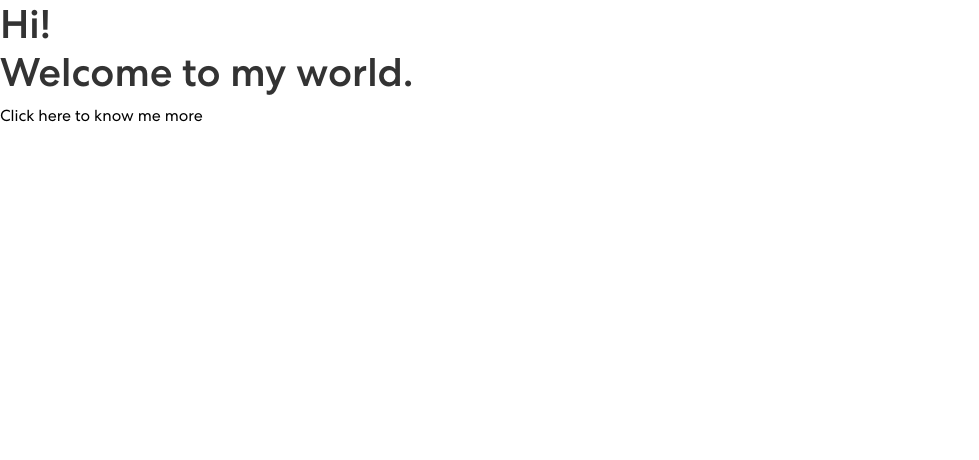
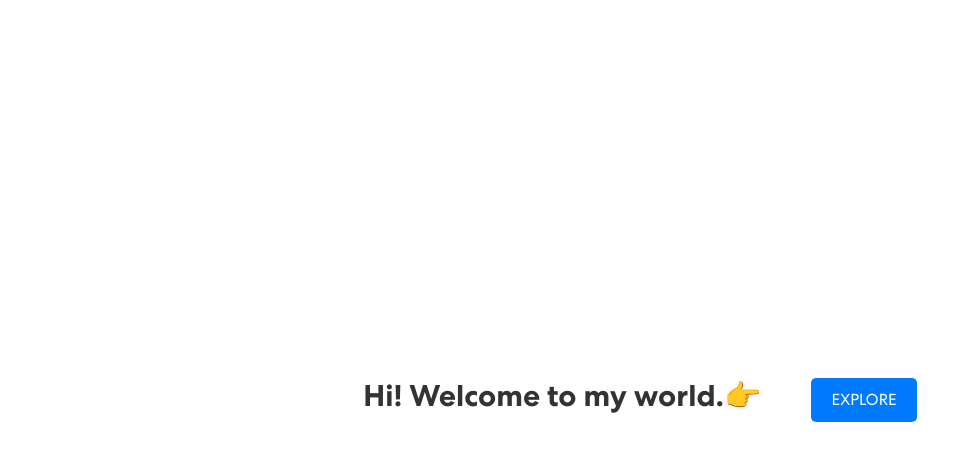
Before and after one commit to WhiteMasky/my-portfolio, a React (Create React App) app: page / in a window 1280 px wide. Shown: the top 460 px of the page, without its empty margins (0-979 px from the left). Built offline with nearby package versions, Linux system fonts and the light colour scheme.

Commit message:
enter in

```diff
--- a/src/App.css
+++ b/src/App.css
@@ -94,6 +94,36 @@ input:focus, textarea:focus, select:focus {
     padding: 0 150px;
   }
 }
+
+/* Before entering the main content */
+.enter_title {
+  font-size: 30px;
+  font-weight: 700;
+  text-align: center;
+  margin-right: 50px;
+
+}
+.enter_container {
+  display: flex;
+  justify-content: center; /* 在水平方向上居中 */
+  align-items: center; /* 在垂直方向上居中 */
+  height: 100vh; /* 设置容器高度为视口高度 */
+}
+
+.enter_button {
+  /* 添加一些额外的样式，使按钮看起来更大或者更明显 */
+  justify-content: center;
+  align-items: center;
+  margin-left: ;
+  padding: 10px 20px;
+  font-size: 16px;
+  background-color: #007bff;
+  color: #fff;
+  border: none;
+  border-radius: 5px;
+  cursor: pointer;
+}
+
 
 /* Styles for the navigation bar */
 nav.navbar {
--- a/src/App.js
+++ b/src/App.js
@@ -16,7 +16,6 @@ import { Contact } from "./components/Contact";
 import { Footer } from "./components/Footer";
 
 function App() {
-
   const [showPage, setShowPage] = useState(false);
 
   const handleClick = () => {
@@ -25,12 +24,15 @@ function App() {
 
   return (
     <div>
-      <h1>Hi! <br />
-      Welcome to my world.</h1>
       {!showPage && (
-        <button onClick={handleClick}>Click here to know me more</button>
+        <div className='enter_container'>
+          <h1 className='enter_title'>Hi! Welcome to my world.👉</h1>
+          <div className="enter_container">
+          <button onClick={handleClick} className='enter_button'>EXPLORE</button>
+          </div>
+        </div>
       )}
-      {showPage &&
+      {showPage && (
         <div className="App">
           <NavBar />
           <Banner />
@@ -39,21 +41,10 @@ function App() {
           <Projects />
           <Contact />
           <Footer />
-        </div>}
+        </div>
+      )}
     </div>
   );
-
-  // return (
-  //   <div className="App">
-  //     <NavBar />
-  //     <Banner />
-  //     <About />
-  //     <Gallery />
-  //     <Projects />
-  //     <Contact />
-  //     <Footer />
-  //   </div>
-  // );
 }
 
 export default App;
```
Also changed, not shown: src/components/ProjectCard.js (+0 -7 lines).
